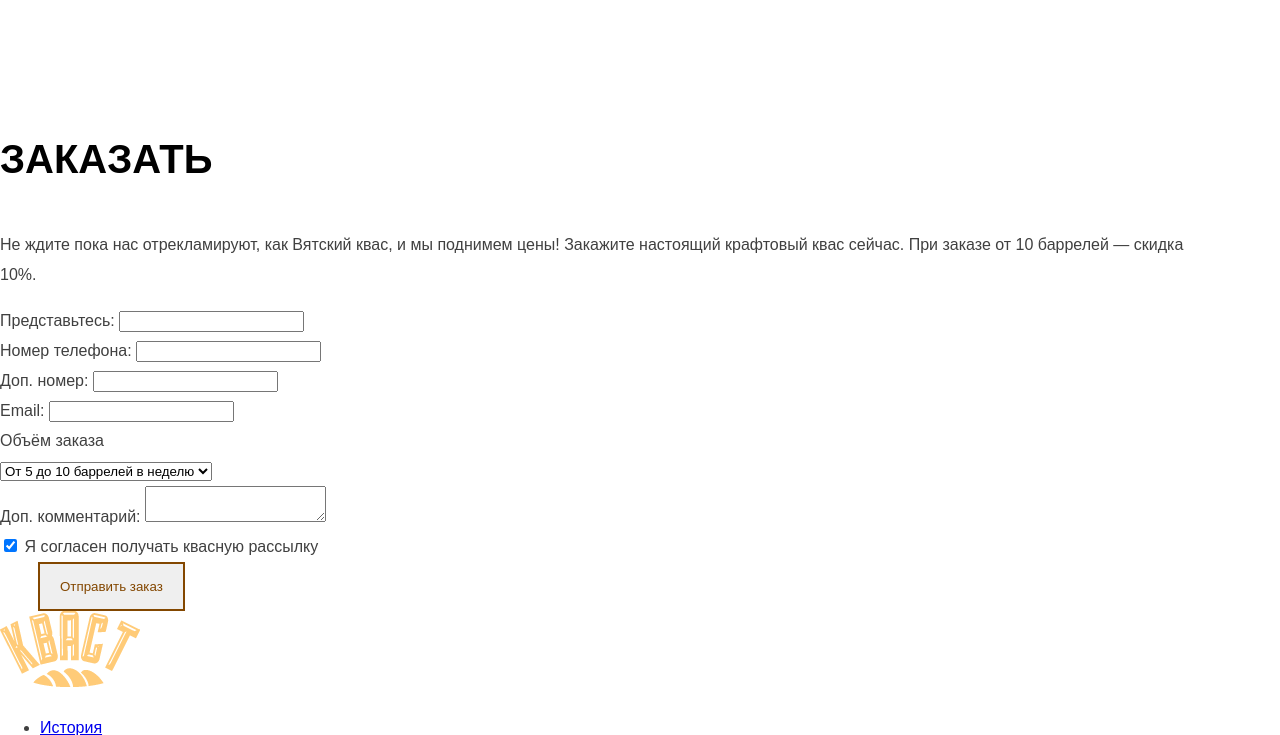
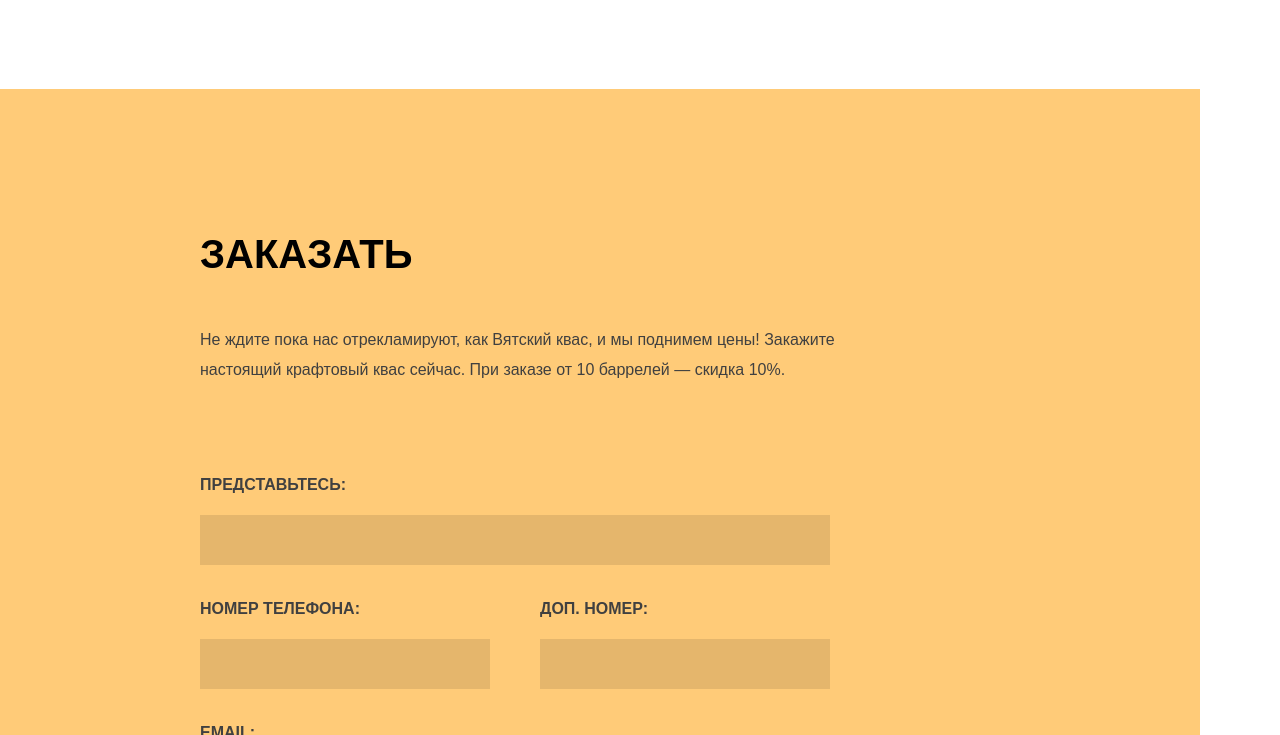
Before and after one commit to DevamitraDeva/studying_kvast, a plain HTML site: page index.html in a window 1280 px wide. Shown: the part 4030-4765 px from the top of the page. Drawn offline with Linux system fonts and the light colour scheme.

Commit message:
order add

```diff
--- a/index.html
+++ b/index.html
@@ -156,6 +156,7 @@
 		</div>
 		</div>
 	<div class="order">
+		<div class="narrow-container">
 			<p class="title">Заказать</p>
 			<p>Не ждите пока нас отрекламируют, как Вятский квас, и мы поднимем цены! Закажите настоящий крафтовый квас сейчас. При заказе от 10 баррелей — скидка 10%.</p>
 			<form method="post" action="#">
@@ -163,12 +164,15 @@
 					<label for="fullname">Представьтесь:</label>
 					<input type="text" name="fullname" id="fullname">
 				</div>
-						<div class="phones">
+				<div class="phones clearfix">
+					<div class="left-part">
 						<label for="phone">Номер телефона:</label>
 						<input type="text" name="phone" id="phone">
-							<br>
+					</div>
+					<div class="right-part">
 						<label for="add-phone">Доп. номер:</label>
 						<input type="text" name="addphone" id="add-phone">
+					</div>
 				</div>
 				<div class="email">
 					<label for="email">Email:</label>
@@ -186,13 +190,16 @@
 					<textarea for="comment"></textarea>
 				</div>
 				<div class="subscribe">
+					<label>
 						<input type="checkbox" name="subscribe" id="subscribe" checked>
-							<label for="subscribe">Я согласен получать квасную рассылку</label>
+						Я согласен получать квасную рассылку
+					</label>
 				</div>
 				<div class="submit">
 					<input type="submit" name="submit" class="btn" value="Отправить заказ">
 				</div>
 			</form>
+		</div>
 	</div>
 				<div class="page-footer">
 						<div class="footer-logo">
--- a/style.css
+++ b/style.css
@@ -416,3 +416,89 @@ article .title {
 	height: 13px;
 	border-radius: 3px;
 }
+
+.order {
+	padding-top: 95px;
+	padding-bottom: 110px;
+	background-color: #ffcb78;
+}
+
+.order title {
+	margin-bottom: 100px;
+}
+
+.title + p {
+	width: 640px;
+	margin-bottom: 85px;
+}
+
+.order form {
+	width: 630px;
+}
+
+.order label {
+	margin: 0;
+	padding: 0;
+	display: inline-block;
+	text-transform: uppercase;
+	font-weight: bold;
+	inline-size: 20px;
+	margin-bottom: 15px;
+	width: 100%;
+}
+
+.order input[type="text"],
+.order textarea,
+.order select {
+	box-sizing: border-box;
+	font: inherit;
+	color: inherit;
+	border: none;
+	width: 100%;
+	height: 50px;
+	margin-bottom: 29px;
+	background-color: #e5b66c;
+	padding: 15px 25px;
+}
+
+.order .left-part {
+	width: 290px;
+	float: left;
+}
+
+.order .right-part {
+	width: 290px;
+	float: right;
+}
+
+.order select {
+	font-weight: bold;
+	text-transform: uppercase;
+}
+
+.order textarea {
+	height: 125px;
+}
+
+.order input[type="checkbox"] {
+	margin: 0;
+	margin-right: 18px;
+	width: 35px;
+	height: 35px;
+	padding-bottom: 5px;
+}
+
+.order .subscribe label {
+	padding-bottom: 5px;
+	display: inline-block;
+}
+
+.order input[type="submit"] {
+	margin: 0;
+	height: 50px;
+	width: 200px;
+	color: white;
+	background-color: #834700;
+	text-transform: uppercase;
+	font-weight: bold;
+}
```
Lines whose indentation alone changed are shown as unchanged.
